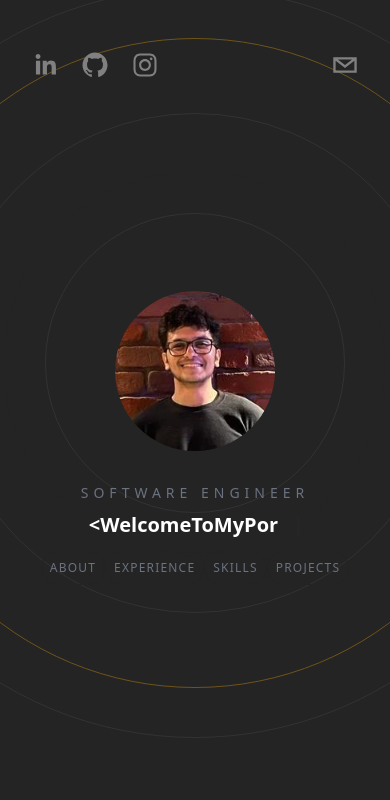
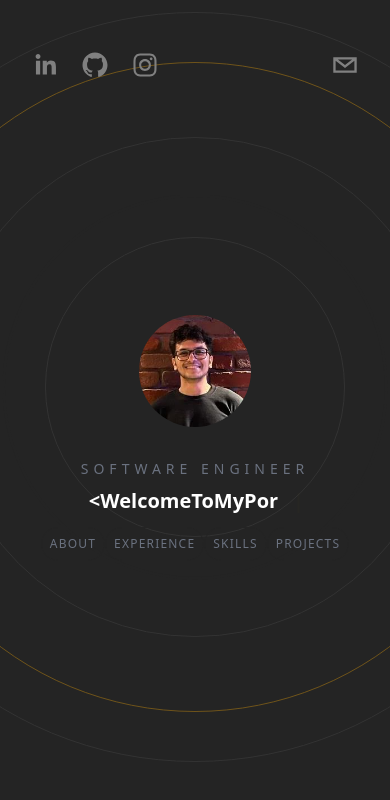
Before and after one commit to meetjshah/meet-portfolio, a Next.js app: page / in a window 390 px wide. Shown: the top 800 px of the page. Built offline with nearby package versions, Linux system fonts and the light colour scheme.

Commit message:
Fixed project css

```diff
--- a/components/Hero.tsx
+++ b/components/Hero.tsx
@@ -27,7 +27,7 @@ export default function Hero({}: Props) { //{ pageInfo }: Props
     return (
     <div className='h-screen flex flex-col space-y-8 items-center justify-center text-center overflow-hidden'>
         <BackgroundCircles />
-        <img className='relative rounded-full h-40 w-40 mx-auto object-cover'
+        <img className='relative rounded-full h-28 w-28 md:h-40 md:w-40 mx-auto object-cover'
         src="Meet_profilepic.jpeg" alt='' />
         {/* {urlFor(pageInfo?.heroImage).url()} */}
         <div className='z-20'>
--- a/components/Projects.tsx
+++ b/components/Projects.tsx
@@ -64,7 +64,7 @@ const Projects = ({}: Props) => {
                     whileInView={{ opacity:1, y: 0 }}
                     viewport={{ once: true }}
                     src="CNS_Spoke_Bric.jpg"
-                    className='h-[200px] md:h-[400px]'
+                    className='h-[150px] md:h-[400px]'
                     alt=''
                     />
 
@@ -111,7 +111,7 @@ const Projects = ({}: Props) => {
                     whileInView={{ opacity:1, y: 0 }}
                     viewport={{ once: true }}
                     src="Speedy-Rent(Screenshot).png"
-                    className='h-[200px] md:h-[400px]'
+                    className='h-[150px] md:h-[400px]'
                     alt=''
                     />
 
```
